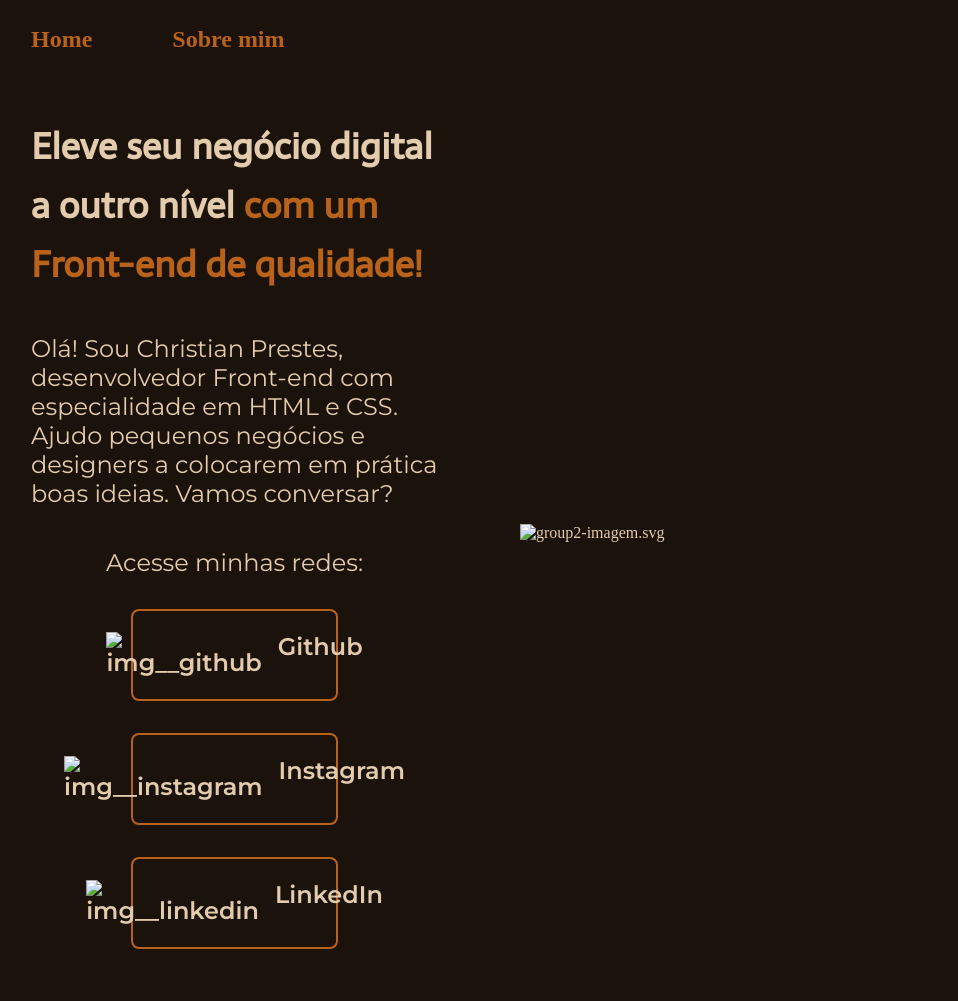
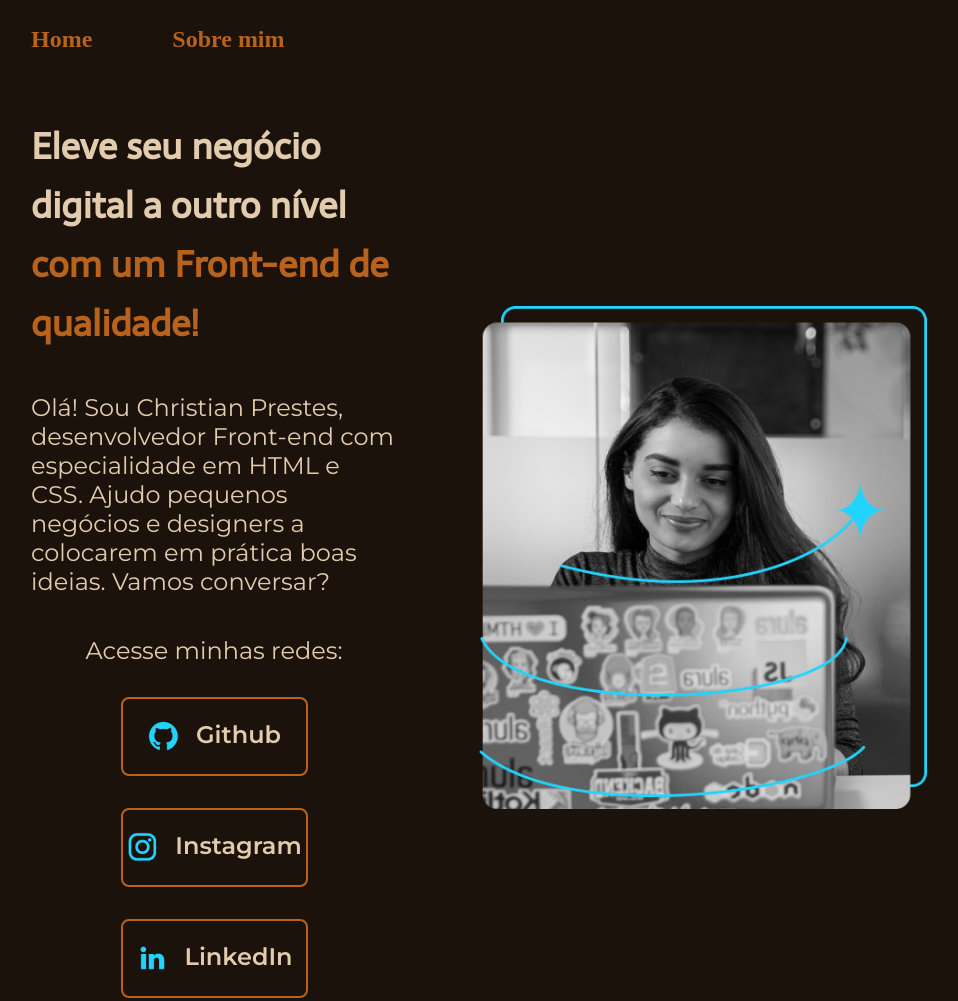
Before and after one commit to Christian994-cyber/portfolio, a plain HTML site: page index.html in a window 1280 px wide. Shown: the top 1001 px of the page, without its empty margins (161-1119 px from the left). Drawn offline with Linux system fonts and the light colour scheme; a web font is replaced by a local one.

Commit message:
Add files via upload

```diff
--- a/index.html
+++ b/index.html
@@ -24,14 +24,14 @@
                     <div class="apresentacao__links">
                         <h2 class="apresentacao__links__subtitulo">Acesse minhas redes:</h2>
                 <a class="apresentacao__links__navegacao"  href="https://github.com/Christian994-cyber" target="_blank"
-                        alt="pagina-github"><img src="/potifolio/img/github.png" alt="img__github">Github</a>
+                        alt="pagina-github"><img src="img/github.png" alt="img__github">Github</a>
                 <a class="apresentacao__links__navegacao" href="https://www.instagram.com/" target="_blank"
-                        alt="pagina-instagram"><img src="/potifolio/img/instagram.png" alt="img__instagram">Instagram</a>
+                        alt="pagina-instagram"><img src="img/instagram.png" alt="img__instagram">Instagram</a>
                 <a class="apresentacao__links__navegacao" href="https://www.linkedin.com/in/christian-prestes-65ba63233/" target="_blank"
-                        alt="pagina-LinkedIn"><img src="/potifolio/img/linkedin.png" alt="img__linkedin">LinkedIn</a>
+                        alt="pagina-LinkedIn"><img src="img/linkedin.png" alt="img__linkedin">LinkedIn</a>
                     </div>
             </section>
-            <img class="apresentacao__imagem" src="/potifolio/img/Group 2imagem.png" alt="group2-imagem.svg">
+            <img class="apresentacao__imagem" src="/img/Group 2imagem.png" alt="group2-imagem.svg">
         </main>
     <footer>
         <p class="rodape">Desenvolvido por Alura.</p>
```
Also changed, not shown: about.html (+1 -1 lines).
